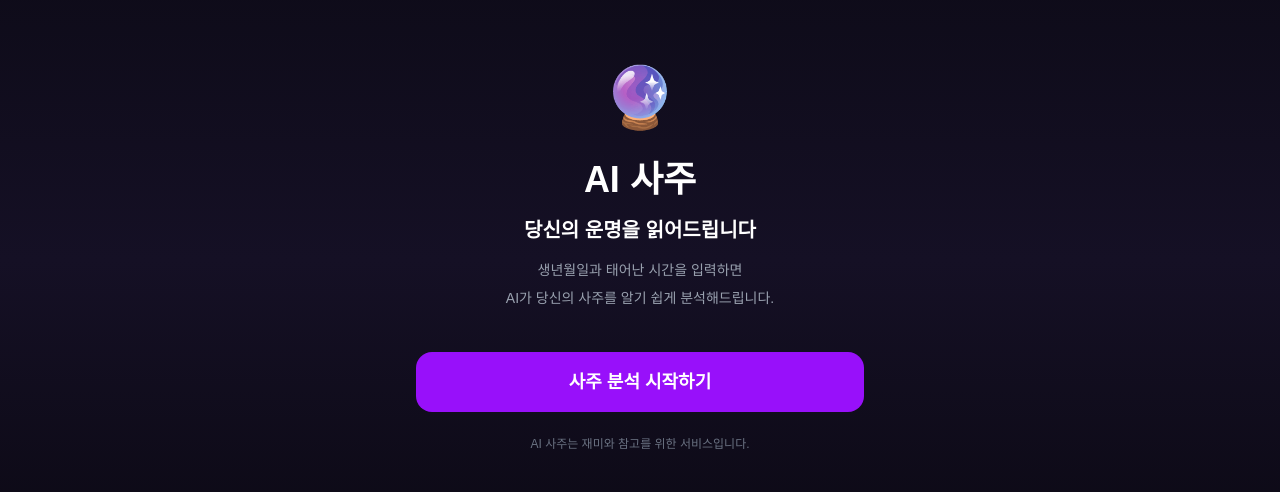
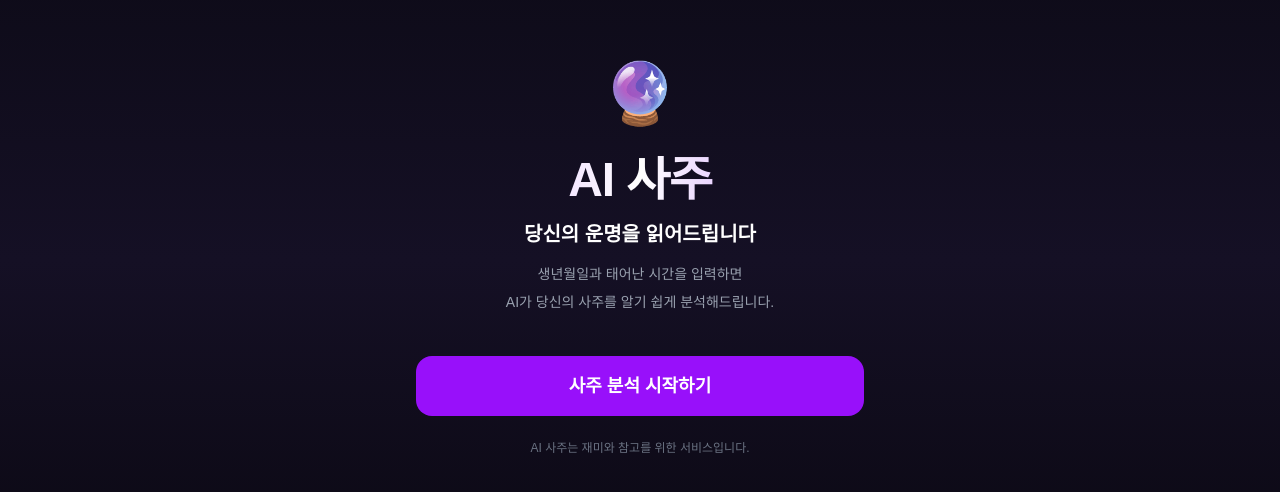
Before and after one commit to JiHoon0129/ai-saju, a Next.js app: page / in a window 1280 px wide. Shown: the part 140-632 px from the top of the page. Built offline with nearby package versions, Linux system fonts and the light colour scheme.

Commit message:
디자인 2차 - 제목개선
Updated the heading style for 'AI 사주' to use a larger font size and a gradient background.

```diff
--- a/app/page.tsx
+++ b/app/page.tsx
@@ -128,9 +128,7 @@ export default function Home() {
               🔮
             </div>
 
-            <h1 className="mb-4 text-4xl font-bold">
-              AI 사주
-            </h1>
+           <h1 className="mb-4 text-5xl font-extrabold tracking-tight bg-gradient-to-r from-purple-300 via-white to-purple-400 bg-clip-text text-transparent">AI 사주</h1>
 
             <p className="mb-3 text-xl font-semibold">
               당신의 운명을 읽어드립니다
```
